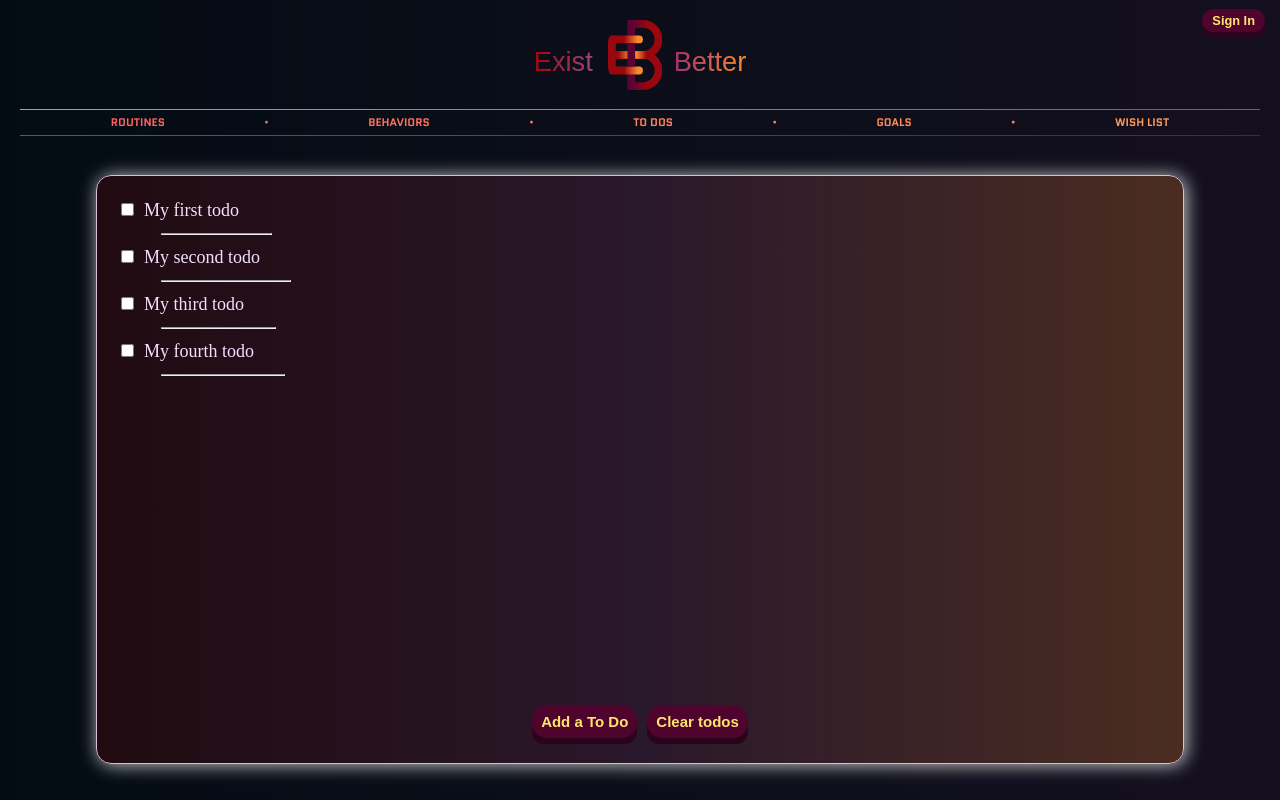
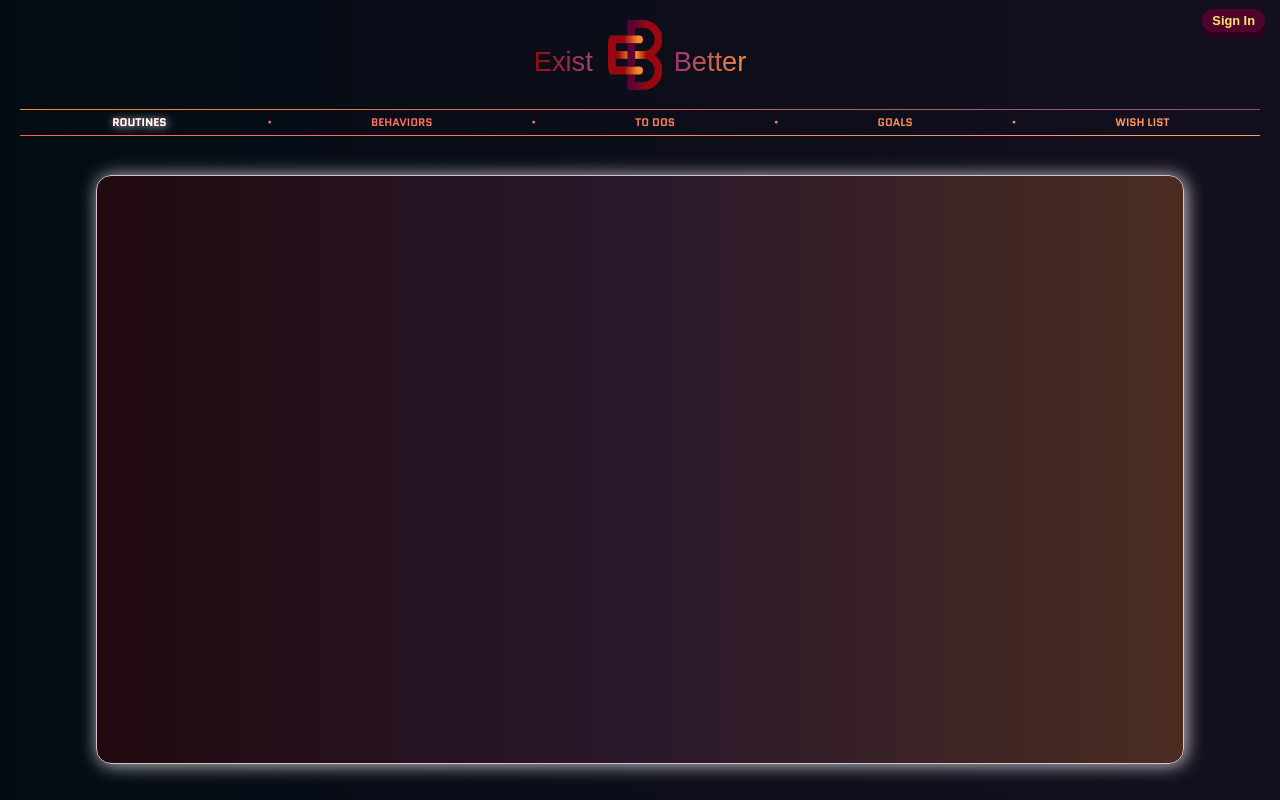
Before and after one commit to Axist8/existbetter, a React (Create React App) app: page / in a window 1280 px wide. Built offline with nearby package versions, Linux system fonts and the light colour scheme; a web font is replaced by a local one.

Commit message:
updated nav functionality

```diff
--- a/src/Components/ActionPlate/ActionPlate.js
+++ b/src/Components/ActionPlate/ActionPlate.js
@@ -12,15 +12,25 @@ class ActionPlate extends React.Component {
     constructor() {
         super()
         this.state = {
-            currentPanel: 'Todo'
+            currentPanel: 'Routines'
         }
         this.handleClick = this.handleClick.bind(this)
     }
 
     handleClick(panel) {
+
+        document.getElementById('Routines').classList.remove('neon')
+        document.getElementById('Behaviors').classList.remove('neon')
+        document.getElementById('Todo').classList.remove('neon')
+        document.getElementById('Goals').classList.remove('neon')
+        document.getElementById('WishList').classList.remove('neon')
+
         this.setState({
             currentPanel: panel
         })
+
+
+        document.getElementById(panel).classList.add('neon')
     }
 
     render() {
--- a/src/Components/ActionPlate/Nav/Nav.js
+++ b/src/Components/ActionPlate/Nav/Nav.js
@@ -7,15 +7,15 @@ function Nav(props) {
     return (
         <nav>
             <div id='menu'>
-                <h3 onClick={() => props.handleClick('Routines')}>Routines</h3>
+                <h3 onClick={() => props.handleClick('Routines')} id='Routines' className='neon'>Routines</h3>
                 <p className='dot'>•</p>
-                <h3 onClick={() => props.handleClick('Behaviors')}>Behaviors</h3>
+                <h3 onClick={() => props.handleClick('Behaviors')} id='Behaviors'>Behaviors</h3>
                 <p className='dot'>•</p>
-                <h3 onClick={() => props.handleClick('Todo')}>To Dos</h3>
+                <h3 onClick={() => props.handleClick('Todo')} id='Todo'>To Dos</h3>
                 <p className='dot'>•</p>
-                <h3 onClick={() => props.handleClick('Goals')}>Goals</h3>
+                <h3 onClick={() => props.handleClick('Goals')} id='Goals'>Goals</h3>
                 <p className='dot'>•</p>
-                <h3 onClick={() => props.handleClick('WishList')}>Wish List</h3>
+                <h3 onClick={() => props.handleClick('WishList')} id='WishList'>Wish List</h3>
             </div>
         </nav>
     )
--- a/src/Components/ActionPlate/Nav/nav.css
+++ b/src/Components/ActionPlate/Nav/nav.css
@@ -13,7 +13,7 @@ nav::before {
 
 nav::after {
     margin: -7px 20px 3px 20px;
-    background: linear-gradient(to right, #a1316f, #9A070E);
+    background: linear-gradient(to right, #ff5a63, #ffa053);
 }
 
 nav {
@@ -35,7 +35,6 @@ h3 {
     margin: 12px;
     text-transform: uppercase;
     cursor: pointer;
-
 }
 
 .dot {
@@ -43,3 +42,10 @@ h3 {
     font-size: 11px;
     margin: 14px -11px 12px;
 }
+
+.neon {
+    -webkit-text-fill-color: white;
+    text-shadow: white 1px 1px 8px;
+    padding: 0 2px;
+    box-sizing: border-box;
+}
--- a/src/Components/ActionPlate/Todo/TodoItem/todoItem.css
+++ b/src/Components/ActionPlate/Todo/TodoItem/todoItem.css
@@ -1,4 +1,4 @@
-hr {
+.todo-item hr {
     width: 92%;
     margin: 12px 40px;
     max-width: 150px;
```
Also changed, not shown: src/Components/ActionPlate/actionPlate.css (line endings or trailing spaces).
